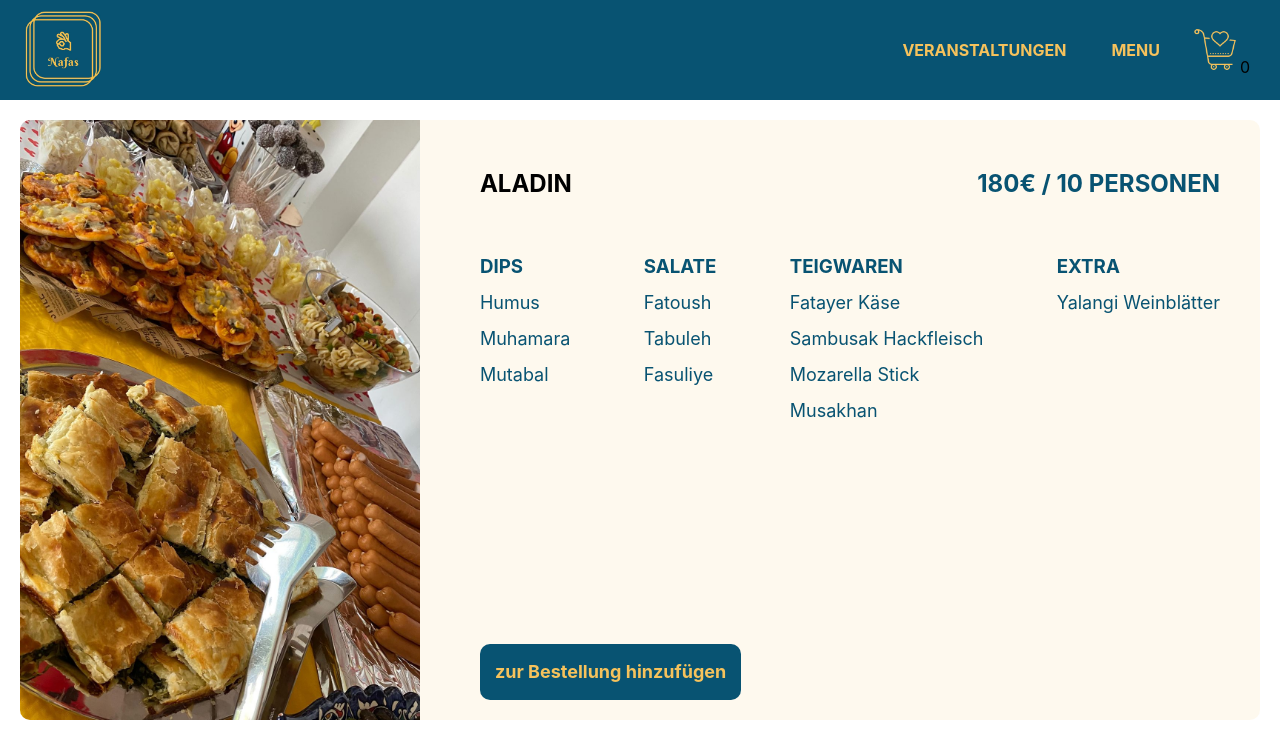
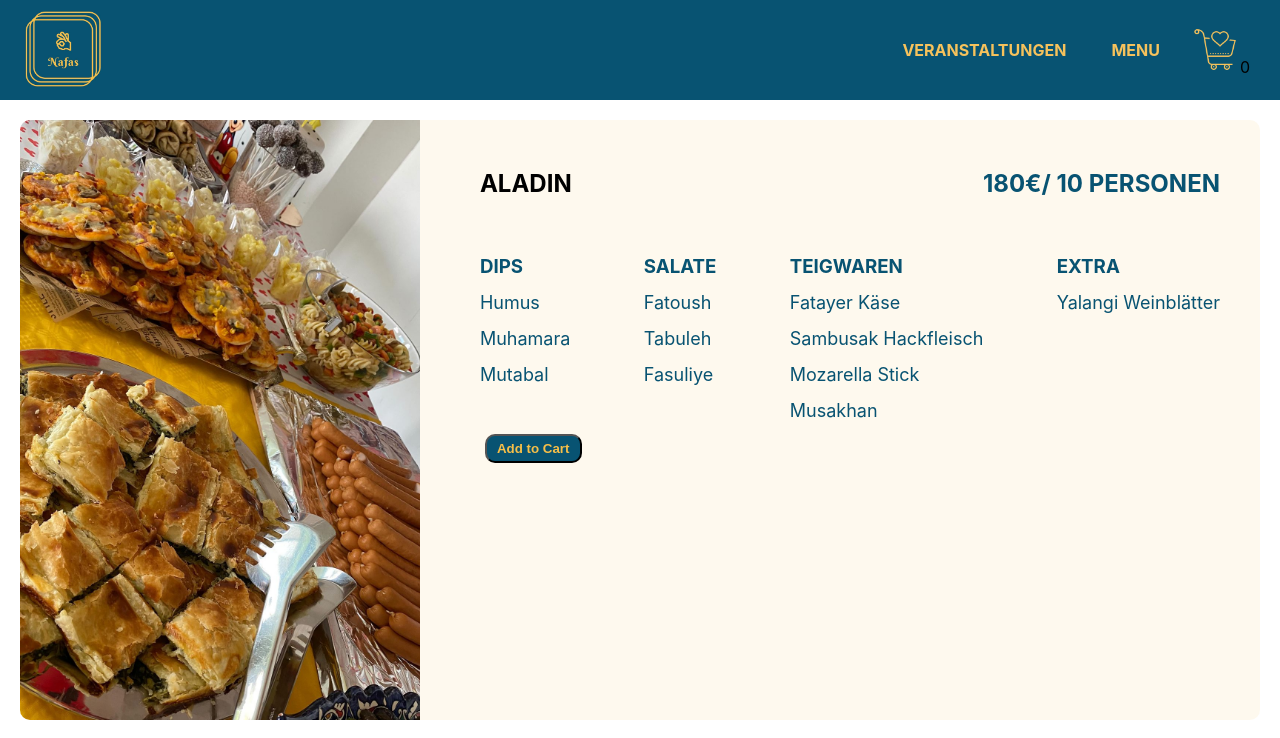
Before and after one commit to kimamov/berlin-catering-app-redilab-spring2023, a Next.js app: page /menu in a window 1280 px wide. Shown: the top 738 px of the page. Built offline with nearby package versions, Linux system fonts and the light colour scheme.

Commit message:
anchor tag to Link and adding packages

```diff
--- a/src/components/Cart/Cart.js
+++ b/src/components/Cart/Cart.js
@@ -5,10 +5,7 @@ import { useEffect } from "react";
 export default function Cart()
 {
 const{items}=useContext(CartContext);
-// useEffect(()=>{
-
-// },[]
-// )
+console.log("here in cart page"+items[0]);
 
 return(
     <>
--- a/src/components/Menu/Button.jsx
+++ b/src/components/Menu/Button.jsx
@@ -10,12 +10,10 @@ export default function Button({dish})
     const[Cart,setAddtoCart]=useState(false);
     const handleAddClick=()=>{
         setAddtoCart(true)
-        console.log({dish})
         addToCart(dish)
     }
     const handleRemoveClick=()=>{
 setAddtoCart(false)
-console.log({dish})
 removeFromCart(dish.id)
     }
     return(
--- a/src/components/Menu/extraPlatter.jsx
+++ b/src/components/Menu/extraPlatter.jsx
@@ -13,25 +13,25 @@ import { useEffect } from 'react';
 import Button from './Button';
 const extraplatters=[
 {
-    id:1,URL:sandwichplattevegetarisch ,title:"Sandwich Platte Vegetarisch",price:"10"
+    id:4,URL:sandwichplattevegetarisch ,title:"Sandwich Platte Vegetarisch",price:"10"
 },
 {
-    id:2,URL:sandwichplatte, title:"Sandwich Platte",price:"12"
+    id:5,URL:sandwichplatte, title:"Sandwich Platte",price:"12"
 },
 {
-    id:3,URL:kaeseobstplatte, title:"Kaese Platte mit Obst und Nussen",price:"12"
+    id:6,URL:kaeseobstplatte, title:"Kaese Platte mit Obst und Nussen",price:"12"
 
 }
 ]
 const desserts=[
     {
-        id:4,URL:griessundmascarponerolle ,title:"Griess und Mascarponerolle",price:"18"
+        id:7,URL:griessundmascarponerolle ,title:"Griess und Mascarponerolle",price:"18"
     },
     {
-        id:5,URL:minipancakemitmacarpone ,title:"Mini pancake mit Macarpone",price:"18"
+        id:8,URL:minipancakemitmacarpone ,title:"Mini pancake mit Macarpone",price:"18"
     },
 {
-    id:6,URL:milchreosmitorangenpudding,title:"Milchreis mit Orangen pudding",price:"15"
+    id:9,URL:milchreosmitorangenpudding,title:"Milchreis mit Orangen pudding",price:"15"
 }
 ]
 export default function ExtraPlatter()
@@ -44,7 +44,6 @@ export default function ExtraPlatter()
         <div className={styles.extraplatter}>
        {
         extraplatters.map((dish)=>{
-            let {id,URL,title,price} = dish;
             return(
                 <div className={styles.dish} key={dish.id}>
                 <Image className={styles.Image} src={dish.URL} alt={dish.title} width={200} height={200}/>
--- a/src/components/heroSection.jsx
+++ b/src/components/heroSection.jsx
@@ -1,4 +1,5 @@
 import styles from "./heroSection.module.css";
+import Link from 'next/link';
 
 export default function HeroSection() {
   return (
@@ -18,9 +19,9 @@ export default function HeroSection() {
           Voluptatem soluta sint error dolorum sequi voluptate quod quis nam
           aspernatur! Tempore?
         </div>
-        <a href="/menu" className={styles.ctaButton}>
+        <Link href="/menu" className={styles.ctaButton}>
           Order now
-        </a>
+        </Link>
       </div>
     </div>
   );
--- a/src/components/layout/header.jsx
+++ b/src/components/layout/header.jsx
@@ -12,15 +12,15 @@ export default function Header() {
   return (
     <header>
       <nav className={styles.navigation}>
-        <a href="/" className={styles.logoLink}>
+        <Link href="/" className={styles.logoLink}>
           <Image src={logoNafas} alt='Nafas Logo' width='95'/>
-        </a>
+        </Link>
         <ul className={styles.navLinksList}>
           <li className={styles.navLinkItem}>
-            <a href="/events" className={styles.navLink}>VERANSTALTUNGEN</a>
+            <Link href="/events" className={styles.navLink}>VERANSTALTUNGEN</Link>
           </li>
           <li className={styles.navLinkItem}>
-            <a href="/menu" className={styles.navLink}>MENU</a>
+            <Link href="/menu" className={styles.navLink}>MENU</Link>
           </li>
           <li>
             <Link href="/cart">
--- a/src/components/menuList.jsx
+++ b/src/components/menuList.jsx
@@ -3,26 +3,27 @@ import packOne from "../assets/Gemischt.jpg";
   import packTwo from "../assets/Gemischt2.jpg";
   import packThree from "../assets/Gemischt3.jpg";
   import foodItemsList from "../../data.json";
-
+  import Button from "./Menu/Button";
   import styles from "./menuList.module.css";
+  import Link from 'next/link';
 
   export default function MenuList() {
-  const prices = {
-    Aladin: 180,
-    "1001 Nacht": 350,
-    Sahara: 280,
-  };
+    const mainPackages = [
+      {
+        id:1,URL:packOne,title:"Aladin",price:180
+      },
+      {
+        id:2,URL:packTwo,title:"1001 Nacht",price:350
+      },
+      {
+        id:3,URL:packThree,title:"Sahara",price:280
+      }
+    ];
 
-  const images = {
-    Aladin: packOne,
-    "1001 Nacht": packTwo,
-    Sahara: packThree,
-  };
 
     const uniquePackages = [
       ...new Set(foodItemsList.map((item) => item.package).flat(1)),
     ].filter((pack) => pack !== "Optional");
-
     const uniqueCategories = [
       ...new Set(foodItemsList.map((item) => item.category)),
     ].filter((category) => category !== "Extraplatte" && category !== "Dessert");
@@ -36,15 +37,15 @@ export default function MenuList() {
     return (
       <ul className={styles.menuPackages}>
         {uniquePackages.map((pack) => {
+          let dish=mainPackages.find(value=>value.title==pack);
           return (
             <li key={pack} className={styles.menuPackageCard}>
-            <Image src={images[`${pack}`]} alt="Menu Aladin" width="400" />
+              <Image src={dish.URL} alt="Menu Aladin" width="400" />
               <div className={styles.menuPackageInfo}>
                 <h2 className={styles.packageHeadline}>
-                <a href={"/menu/" + pack}>{pack.toUpperCase()}</a>{" "}
-                <span>{prices[`${pack}`]}€ / 10 PERSONEN</span>
+                  <Link href={"/menu/" + pack}>{pack.toUpperCase()}</Link>{" "}
+                  <span>{dish.price}€/ 10 PERSONEN</span>
                 </h2>
-
                 <ul className={styles.packageItemsList}>
                   {uniqueCategories.map((category) => {
                     return (
@@ -61,7 +62,7 @@ export default function MenuList() {
                     );
                   })}
                 </ul>
-              <div className={styles.orderBtn}>zur Bestellung hinzufügen</div>
+                <Button dish={dish} className={styles.orderBtn}>zur Bestellung hinzufügen</Button>
               </div>
             </li>
           );
```
Lines whose indentation alone changed are shown as unchanged.
